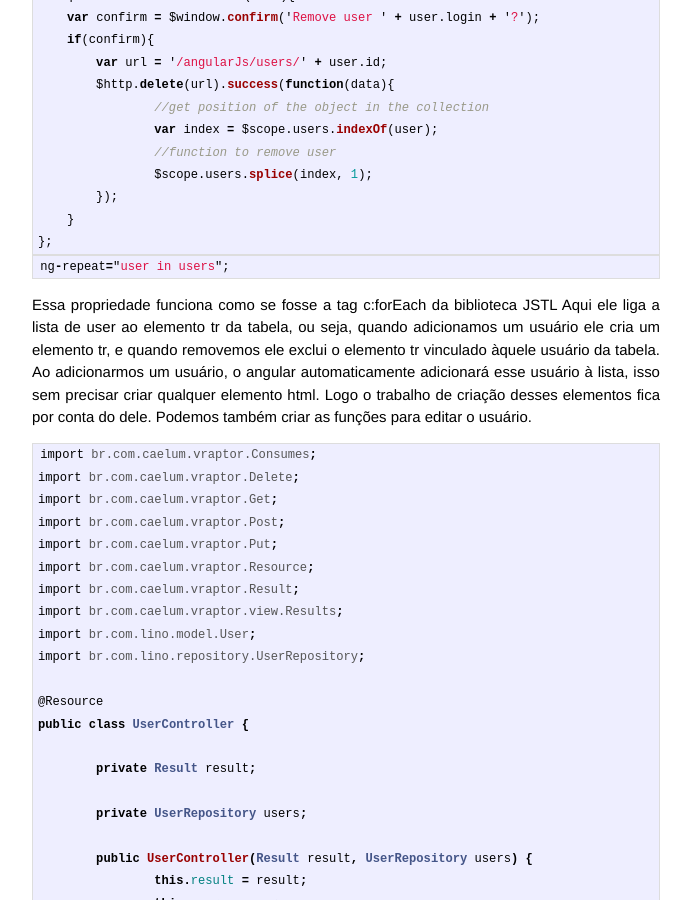
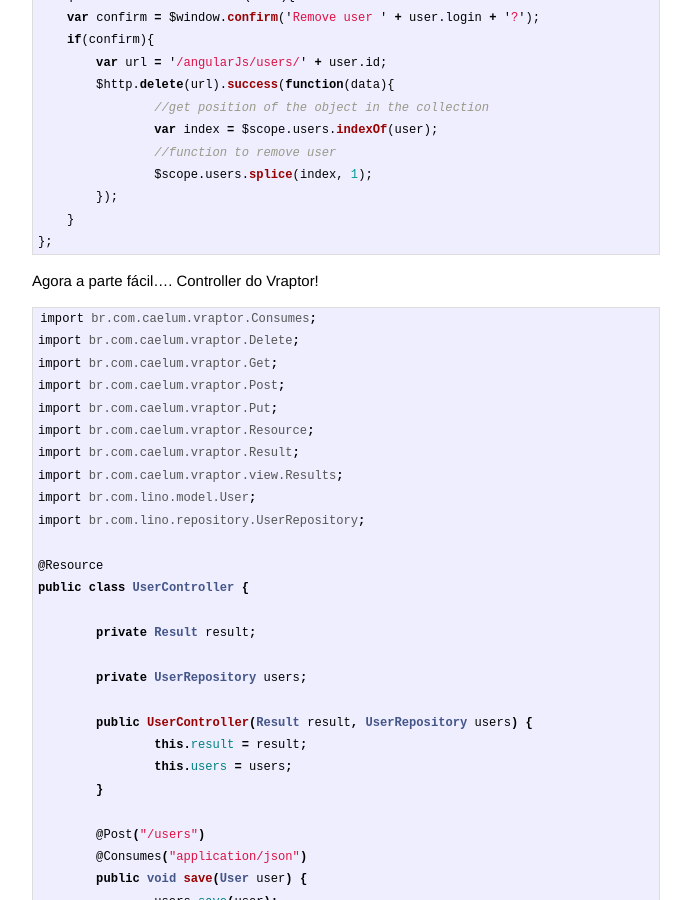
Before and after one commit to MozartLino/ricardo-lino.github.io, a Jekyll site: the page built from _posts/2013-07-26-crud-angularjs-vraptor.html, in a window 1280 px wide and 900 px high, scrolled down 3270 px. Shown: the whole window, without its empty margins (294-986 px from the left). Built offline with Jekyll 4.4.1, drawn with Linux system fonts in a browser that asks for light colours; Markdown is read by kramdown in place of the engine named in the settings.

Commit message:
Update 2013-07-26-crud-angularjs-vraptor.html

```diff
--- a/_posts/2013-07-26-crud-angularjs-vraptor.html
+++ b/_posts/2013-07-26-crud-angularjs-vraptor.html
@@ -165,16 +165,8 @@ $scope.deleteUser = function(user){
 };
 {% endhighlight %}
 
-
-{% highlight javascript %}
-ng-repeat="user in users";
-{% endhighlight %}
-
 <p>
-Essa propriedade funciona como se fosse a tag c:forEach da biblioteca JSTL
-Aqui ele liga a lista de user ao elemento tr da tabela, ou seja, quando adicionamos um usuário ele cria um elemento tr, e quando removemos ele exclui o elemento tr vinculado àquele usuário da tabela.
-Ao adicionarmos um usuário, o angular automaticamente adicionará esse usuário à lista, isso sem precisar criar qualquer elemento html. Logo o trabalho de criação desses elementos fica por conta do dele.
-Podemos também criar as funções para editar o usuário.
+Agora a parte fácil…. Controller do Vraptor!
 </p>
 
 {% highlight java %}
```
